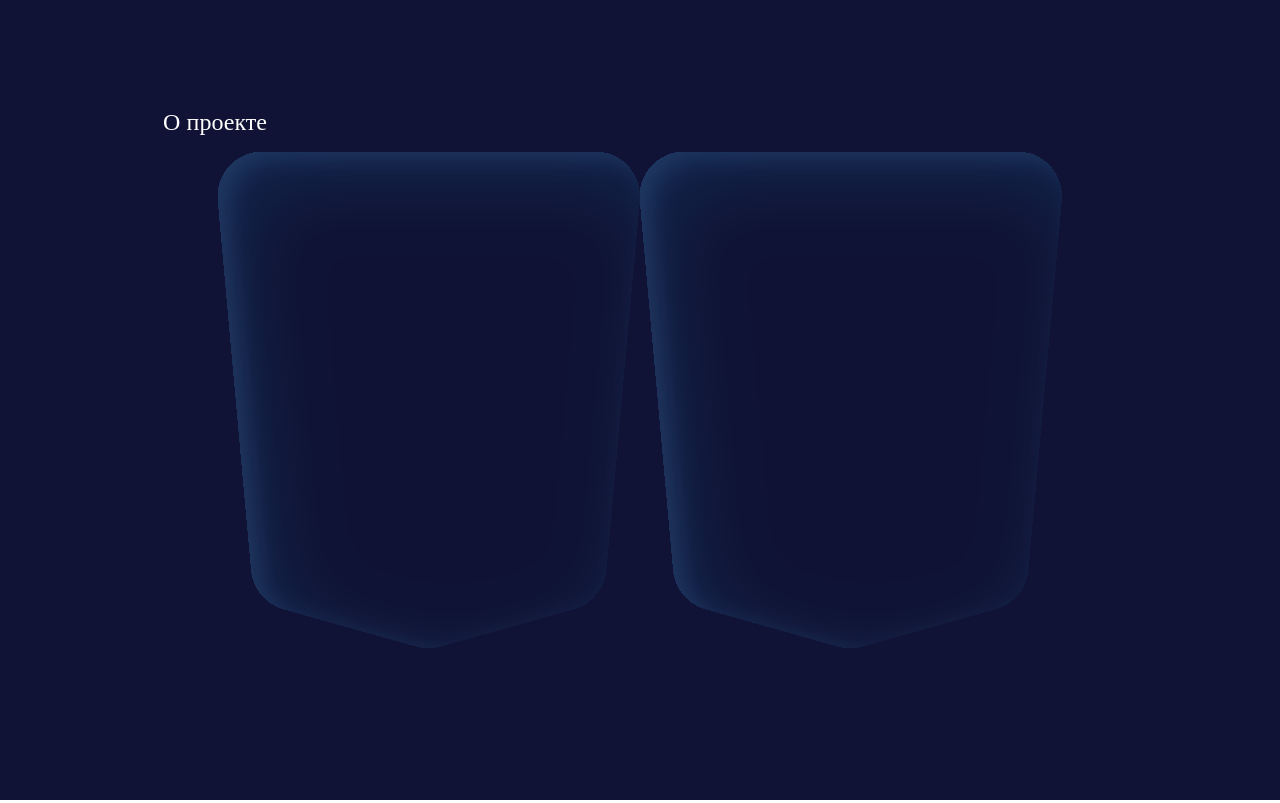
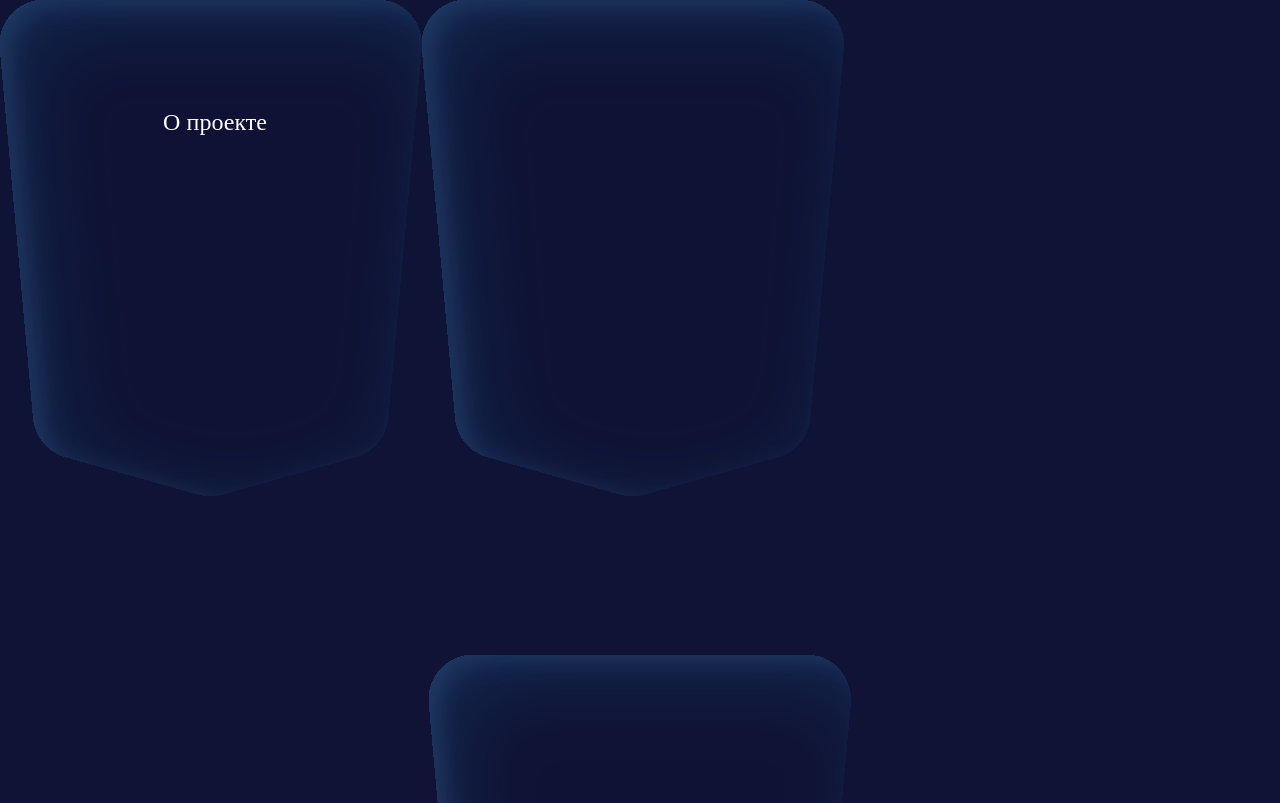
Before and after one commit to npeplov/jh-landing, a React (Vite) app: page / in a window 1280 px wide. Shown: the top 803 px of the page. Built offline with nearby package versions, Linux system fonts and the light colour scheme; a web font is replaced by a local one.

Commit message:
[test] fix shield resize bug

```diff
--- a/src/app.tsx
+++ b/src/app.tsx
@@ -8,6 +8,7 @@ import { NotifyForm3 } from "./components/NotifyForm3";
 import { Shield } from "./components/Shield";
 import { ReactComponent as IconBack } from "./svg/iconBack.svg";
 import { ReactComponent as Logo } from "./svg/juniorhub.svg";
+import { ReactComponent as ShieldImg } from "./svg/shield.svg";
 
 const JHBox = forwardRef<HTMLDivElement, BoxProps>((props, ref) => {
   return <Box {...props} ref={ref} />;
@@ -49,6 +50,12 @@ function App() {
   }, [isAboutClicked]);
 
   return (
+    <><div style={{background: "#0f1335"}}>
+
+      <img src="./shield.svg" />
+      <ShieldImg />
+    </div>
+
       <Box
         sx={{
           bgcolor: "text.primary",
@@ -59,7 +66,6 @@ function App() {
           justifyContent: "center",
         }}
       >
-            <img src="./shield.svg"/>
         <JHBox
           sx={{
             color: "#EAEAEA",
@@ -124,6 +130,7 @@ function App() {
           </Box>
         </Shield>
       </Box>
+    </>
   );
 }
 
```
Also changed, not shown: src/svg/shield.svg (added). Lines whose indentation alone changed are shown as unchanged.
